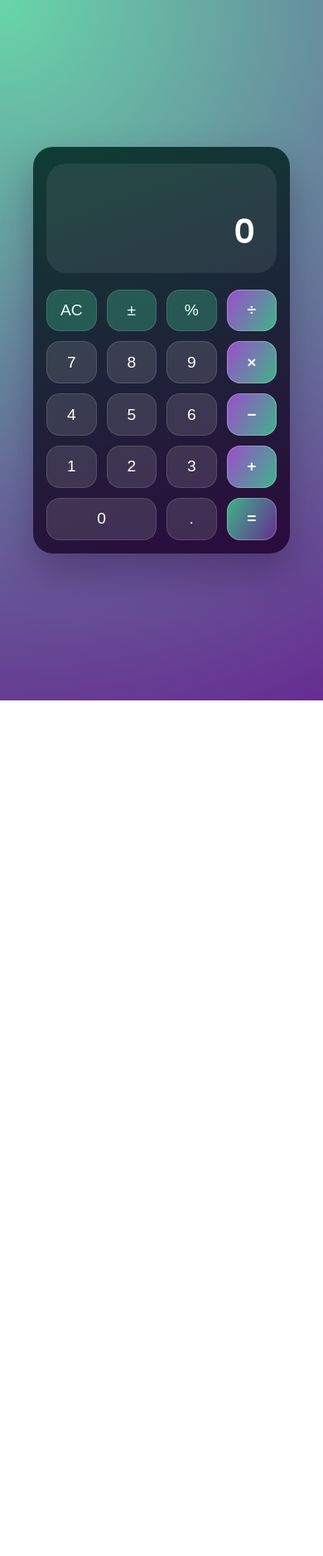
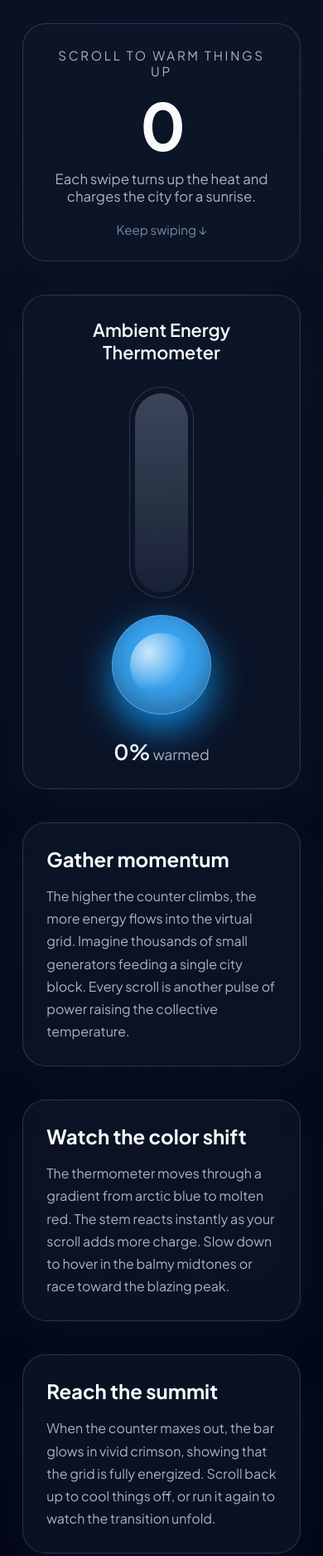
Before and after one commit to gettempapa/codex, a plain HTML site: page index.html in a window 390 px wide. Shown: the whole page at 83% size. Before the commit the page ends 844 px from the top, so only its background shows below. Drawn offline with Linux system fonts and the light colour scheme.

Commit message:
Create scroll-driven thermometer page

```diff
--- a/index.html
+++ b/index.html
@@ -3,47 +3,68 @@
   <head>
     <meta charset="utf-8" />
     <meta name="viewport" content="width=device-width, initial-scale=1" />
-    <title>Green &amp; Purple Calculator</title>
+    <title>Scroll Heat Thermometer</title>
     <link rel="preconnect" href="https://fonts.googleapis.com" />
     <link rel="preconnect" href="https://fonts.gstatic.com" crossorigin />
     <link
-      href="https://fonts.googleapis.com/css2?family=Poppins:wght@400;500;600&display=swap"
+      href="https://fonts.googleapis.com/css2?family=Plus+Jakarta+Sans:wght@400;500;600;700&display=swap"
       rel="stylesheet"
     />
     <link rel="stylesheet" href="styles.css" />
   </head>
   <body>
-    <main class="app">
-      <section class="calculator" aria-label="Calculator">
-        <header class="display" aria-live="polite">
-          <div class="expression" id="expression" aria-hidden="true"></div>
-          <output class="result" id="result" role="status" aria-live="polite">0</output>
-        </header>
-        <div class="keys" role="group" aria-label="Calculator keys">
-          <button type="button" class="key key--function" data-action="clear">AC</button>
-          <button type="button" class="key key--function" data-action="sign">±</button>
-          <button type="button" class="key key--function" data-action="percent">%</button>
-          <button type="button" class="key key--operator" data-operator="/">÷</button>
+    <main class="page" aria-label="Scroll activated heat counter">
+      <section class="hero">
+        <p class="eyebrow">Scroll to warm things up</p>
+        <div class="counter" id="counter" aria-live="polite">0</div>
+        <p class="subtitle">
+          Each swipe turns up the heat and charges the city for a sunrise.
+        </p>
+        <div class="scroll-hint" aria-hidden="true">Keep swiping ↓</div>
+      </section>
 
-          <button type="button" class="key" data-digit="7">7</button>
-          <button type="button" class="key" data-digit="8">8</button>
-          <button type="button" class="key" data-digit="9">9</button>
-          <button type="button" class="key key--operator" data-operator="*">×</button>
+      <section class="thermometer-card">
+        <h2 class="thermometer-title">Ambient Energy Thermometer</h2>
+        <div class="thermometer" id="thermometer" role="presentation">
+          <div class="thermometer__stem">
+            <div class="thermometer__track">
+              <div class="thermometer__fill" id="thermometerFill"></div>
+            </div>
+          </div>
+          <div class="thermometer__bulb" id="thermometerBulb"></div>
+        </div>
+        <div class="temperature-readout" aria-live="polite">
+          <span class="temperature-value" id="temperatureValue">0%</span>
+          warmed
+        </div>
+      </section>
 
-          <button type="button" class="key" data-digit="4">4</button>
-          <button type="button" class="key" data-digit="5">5</button>
-          <button type="button" class="key" data-digit="6">6</button>
-          <button type="button" class="key key--operator" data-operator="-">−</button>
+      <section class="story">
+        <h2>Gather momentum</h2>
+        <p>
+          The higher the counter climbs, the more energy flows into the virtual
+          grid. Imagine thousands of small generators feeding a single city
+          block. Every scroll is another pulse of power raising the collective
+          temperature.
+        </p>
+      </section>
 
-          <button type="button" class="key" data-digit="1">1</button>
-          <button type="button" class="key" data-digit="2">2</button>
-          <button type="button" class="key" data-digit="3">3</button>
-          <button type="button" class="key key--operator" data-operator="+">+</button>
+      <section class="story">
+        <h2>Watch the color shift</h2>
+        <p>
+          The thermometer moves through a gradient from arctic blue to molten
+          red. The stem reacts instantly as your scroll adds more charge. Slow
+          down to hover in the balmy midtones or race toward the blazing peak.
+        </p>
+      </section>
 
-          <button type="button" class="key key--wide" data-digit="0">0</button>
-          <button type="button" class="key" data-digit=".">.</button>
-          <button type="button" class="key key--operator" data-action="equals">=</button>
-        </div>
+      <section class="story">
+        <h2>Reach the summit</h2>
+        <p>
+          When the counter maxes out, the bar glows in vivid crimson, showing
+          that the grid is fully energized. Scroll back up to cool things off,
+          or run it again to watch the transition unfold.
+        </p>
       </section>
     </main>
     <script src="script.js" type="module"></script>
--- a/script.js
+++ b/script.js
@@ -1,214 +1,89 @@
-const resultEl = document.querySelector('#result');
-const expressionEl = document.querySelector('#expression');
-const keysEl = document.querySelector('.keys');
+const counterEl = document.querySelector('#counter');
+const thermometerEl = document.querySelector('#thermometer');
+const fillEl = document.querySelector('#thermometerFill');
+const bulbEl = document.querySelector('#thermometerBulb');
+const temperatureEl = document.querySelector('#temperatureValue');
 
-const state = {
-  current: '0',
-  previous: null,
-  operator: null,
-  overwrite: false,
-};
+const MAX_COUNT = 50000;
+const COLOR_START = { h: 205, s: 86, l: 58 }; // chilly blue
+const COLOR_END = { h: 5, s: 88, l: 52 }; // molten red
 
-function updateDisplay() {
-  resultEl.textContent = state.current;
+let ticking = false;
 
-  if (state.operator && state.previous !== null) {
-    expressionEl.textContent = `${state.previous} ${symbolForOperator(state.operator)}`;
-  } else {
-    expressionEl.textContent = '';
+function clamp(value, min, max) {
+  return Math.min(Math.max(value, min), max);
+}
+
+function lerp(start, end, t) {
+  return start + (end - start) * t;
+}
+
+function hslToCss({ h, s, l }) {
+  return `hsl(${h.toFixed(1)}, ${s.toFixed(1)}%, ${l.toFixed(1)}%)`;
+}
+
+function mixColor(t) {
+  return {
+    h: lerp(COLOR_START.h, COLOR_END.h, t),
+    s: lerp(COLOR_START.s, COLOR_END.s, t),
+    l: lerp(COLOR_START.l, COLOR_END.l, t),
+  };
+}
+
+function adjustLightness(color, delta) {
+  return { ...color, l: clamp(color.l + delta, 0, 100) };
+}
+
+function updateVisuals(progress) {
+  const eased = progress ** 1.15;
+  const count = Math.round(eased * MAX_COUNT);
+  const percent = Math.round(progress * 100);
+
+  counterEl.textContent = count.toLocaleString('en-US');
+  temperatureEl.textContent = `${percent}%`;
+
+  thermometerEl.style.setProperty('--fill-progress', eased.toString());
+
+  const color = mixColor(progress);
+  const lightColor = adjustLightness(color, 18);
+  const glowColor = adjustLightness(color, -12);
+
+  const colorCss = hslToCss(color);
+  const lightCss = hslToCss(lightColor);
+  const glowCss = hslToCss(glowColor);
+
+  thermometerEl.style.setProperty('--fill-color', colorCss);
+  thermometerEl.style.setProperty('--fill-color-light', lightCss);
+
+  fillEl.style.boxShadow = `0 0 30px ${colorCss}`;
+  bulbEl.style.background = colorCss;
+  bulbEl.style.boxShadow = `inset 0 -10px 30px rgba(15, 23, 42, 0.4), 0 18px 45px ${glowCss}`;
+}
+
+function calculateProgress() {
+  const doc = document.documentElement;
+  const scrollable = doc.scrollHeight - window.innerHeight;
+  if (scrollable <= 0) {
+    return 0;
+  }
+  const progress = window.scrollY / scrollable;
+  return clamp(progress, 0, 1);
+}
+
+function handleScroll() {
+  if (!ticking) {
+    window.requestAnimationFrame(() => {
+      const progress = calculateProgress();
+      updateVisuals(progress);
+      ticking = false;
+    });
+    ticking = true;
   }
 }
 
-function symbolForOperator(operator) {
-  return (
-    {
-      '+': '+',
-      '-': '−',
-      '*': '×',
-      '/': '÷',
-    }[operator] || ''
-  );
-}
+window.addEventListener('scroll', handleScroll, { passive: true });
+window.addEventListener('resize', handleScroll);
 
-function inputDigit(digit) {
-  if (state.overwrite) {
-    state.current = digit === '.' ? '0.' : digit;
-    state.overwrite = false;
-    updateDisplay();
-    return;
-  }
-
-  if (digit === '.') {
-    if (!state.current.includes('.')) {
-      state.current += '.';
-    }
-  } else {
-    state.current = state.current === '0' ? digit : state.current + digit;
-  }
-
-  updateDisplay();
-}
-
-function clearState() {
-  state.current = '0';
-  state.previous = null;
-  state.operator = null;
-  state.overwrite = false;
-  updateDisplay();
-}
-
-function toggleSign() {
-  if (state.current === '0') return;
-  state.current = state.current.startsWith('-')
-    ? state.current.slice(1)
-    : `-${state.current}`;
-  updateDisplay();
-}
-
-function applyPercent() {
-  const value = parseFloat(state.current);
-  if (Number.isNaN(value)) return;
-  state.current = (value / 100).toString();
-  updateDisplay();
-}
-
-function setOperator(operator) {
-  const currentValue = parseFloat(state.current);
-
-  if (state.operator && state.previous !== null && !state.overwrite) {
-    const result = evaluate(state.previous, currentValue, state.operator);
-    if (result !== null) {
-      state.previous = result;
-      state.current = String(result);
-    }
-  } else {
-    state.previous = currentValue;
-  }
-
-  state.operator = operator;
-  state.overwrite = true;
-  updateDisplay();
-}
-
-function evaluate(previous, current, operator) {
-  let result = null;
-  switch (operator) {
-    case '+':
-      result = previous + current;
-      break;
-    case '-':
-      result = previous - current;
-      break;
-    case '*':
-      result = previous * current;
-      break;
-    case '/':
-      if (current === 0) {
-        resultEl.textContent = 'Nope';
-        expressionEl.textContent = '';
-        state.current = '0';
-        state.previous = null;
-        state.operator = null;
-        state.overwrite = true;
-        return null;
-      }
-      result = previous / current;
-      break;
-    default:
-      return null;
-  }
-  return parseFloat(result.toFixed(10));
-}
-
-function handleEquals() {
-  if (state.operator === null || state.previous === null) {
-    return;
-  }
-  const currentValue = parseFloat(state.current);
-  const computation = evaluate(state.previous, currentValue, state.operator);
-  if (computation === null) {
-    return;
-  }
-  state.current = String(computation);
-  state.previous = null;
-  state.operator = null;
-  state.overwrite = true;
-  updateDisplay();
-}
-
-function handleKey({ target }) {
-  if (!(target instanceof HTMLButtonElement)) return;
-
-  if (target.dataset.digit) {
-    inputDigit(target.dataset.digit);
-    return;
-  }
-
-  if (target.dataset.operator) {
-    setOperator(target.dataset.operator);
-    return;
-  }
-
-  switch (target.dataset.action) {
-    case 'clear':
-      clearState();
-      break;
-    case 'sign':
-      toggleSign();
-      break;
-    case 'percent':
-      applyPercent();
-      break;
-    case 'equals':
-      handleEquals();
-      break;
-    default:
-      break;
-  }
-}
-
-function handleKeyboard(event) {
-  const { key } = event;
-
-  if (/[0-9]/.test(key)) {
-    inputDigit(key);
-    return;
-  }
-
-  if (key === '.') {
-    inputDigit(key);
-    return;
-  }
-
-  if (['+', '-', '*', '/'].includes(key)) {
-    event.preventDefault();
-    setOperator(key);
-    return;
-  }
-
-  if (key === 'Enter' || key === '=') {
-    event.preventDefault();
-    handleEquals();
-    return;
-  }
-
-  if (key === 'Backspace') {
-    if (state.overwrite || state.current.length === 1) {
-      state.current = '0';
-    } else {
-      state.current = state.current.slice(0, -1);
-    }
-    state.overwrite = false;
-    updateDisplay();
-    return;
-  }
-
-  if (key === 'Escape') {
-    clearState();
-  }
-}
-
-keysEl.addEventListener('click', handleKey);
-window.addEventListener('keydown', handleKeyboard);
-
-updateDisplay();
+document.addEventListener('DOMContentLoaded', () => {
+  updateVisuals(calculateProgress());
+});
--- a/styles.css
+++ b/styles.css
@@ -1,17 +1,14 @@
 :root {
   color-scheme: light;
-  font-family: 'Poppins', system-ui, -apple-system, BlinkMacSystemFont, 'Segoe UI',
-    sans-serif;
-  --green-900: #0f3d33;
-  --green-500: #3eb489;
-  --green-300: #68d6a8;
-  --purple-900: #2b0a3d;
-  --purple-600: #662c91;
-  --purple-400: #9c4dcc;
-  --surface: #f4f5fb;
-  --text-primary: #ffffff;
-  --text-secondary: rgba(255, 255, 255, 0.7);
-  --shadow: 0 22px 45px rgba(43, 10, 61, 0.35);
+  font-family: 'Plus Jakarta Sans', system-ui, -apple-system, BlinkMacSystemFont,
+    'Segoe UI', sans-serif;
+  --background-top: #0b1226;
+  --background-bottom: #020617;
+  --text-primary: #f8fafc;
+  --text-secondary: rgba(226, 232, 240, 0.75);
+  --card-surface: rgba(15, 23, 42, 0.65);
+  --card-border: rgba(148, 163, 184, 0.25);
+  --shadow-soft: 0 24px 60px rgba(15, 23, 42, 0.45);
 }
 
 * {
@@ -21,109 +18,166 @@
 body {
   margin: 0;
   min-height: 100vh;
-  display: grid;
-  place-items: center;
-  background: radial-gradient(circle at top left, var(--green-300), var(--purple-600));
+  background: linear-gradient(180deg, var(--background-top), var(--background-bottom));
   color: var(--text-primary);
 }
 
-.app {
-  padding: 2rem 1.5rem;
-  width: min(420px, calc(100% - 2rem));
+.page {
+  width: min(520px, 100%);
+  margin: 0 auto;
+  padding: clamp(1.75rem, 6vw, 3rem) clamp(1.25rem, 7vw, 3.25rem) 6rem;
+  display: flex;
+  flex-direction: column;
+  gap: clamp(2.5rem, 8vw, 4rem);
 }
 
-.calculator {
-  background: linear-gradient(160deg, var(--green-900), var(--purple-900));
-  border-radius: 32px;
-  box-shadow: var(--shadow);
-  padding: 1.75rem 1.5rem 1.5rem;
+.hero,
+.thermometer-card,
+.story {
+  background: var(--card-surface);
+  border: 1px solid var(--card-border);
+  border-radius: 28px;
+  box-shadow: var(--shadow-soft);
+  padding: clamp(1.75rem, 6vw, 2.75rem);
+  backdrop-filter: blur(12px);
+}
+
+.hero {
+  text-align: center;
   display: grid;
   gap: 1.25rem;
 }
 
-.display {
-  background: rgba(255, 255, 255, 0.08);
-  border-radius: 24px;
-  padding: 1.25rem 1.5rem;
-  text-align: right;
-  min-height: 96px;
-  display: flex;
-  flex-direction: column;
-  justify-content: center;
-  gap: 0.45rem;
+.eyebrow {
+  font-size: 0.95rem;
+  letter-spacing: 0.18em;
+  text-transform: uppercase;
+  color: var(--text-secondary);
+  margin: 0;
 }
 
-.expression {
-  font-size: 1rem;
-  font-weight: 400;
-  color: var(--text-secondary);
-  min-height: 1.5em;
-  overflow-wrap: anywhere;
+.counter {
+  font-size: clamp(4.5rem, 20vw, 6.75rem);
+  font-weight: 700;
+  line-height: 0.9;
+  letter-spacing: -0.04em;
 }
 
-.result {
-  font-size: clamp(2.5rem, 6vw, 3.2rem);
-  font-weight: 600;
-  letter-spacing: 0.05em;
+.subtitle {
+  margin: 0;
+  font-size: 1.05rem;
+  color: var(--text-secondary);
 }
 
-.keys {
-  display: grid;
-  grid-template-columns: repeat(4, minmax(0, 1fr));
-  gap: 0.75rem;
+.scroll-hint {
+  font-size: 0.95rem;
+  color: rgba(148, 163, 184, 0.8);
 }
 
-.key {
-  background: rgba(255, 255, 255, 0.12);
-  border: none;
-  color: inherit;
-  border-radius: 20px;
-  font-size: 1.35rem;
-  font-weight: 500;
-  padding: 1rem;
-  transition: transform 0.12s ease, box-shadow 0.12s ease, background-color 0.12s ease;
-  cursor: pointer;
-  box-shadow: inset 0 0 0 1px rgba(255, 255, 255, 0.12);
+.thermometer-card {
+  position: sticky;
+  top: clamp(1.25rem, 6vw, 2rem);
+  display: grid;
+  gap: 1.75rem;
+  justify-items: center;
 }
 
-.key:focus-visible {
-  outline: 3px solid var(--green-300);
-  outline-offset: 3px;
+.thermometer-title {
+  margin: 0;
+  font-size: 1.35rem;
+  font-weight: 600;
+  text-align: center;
 }
 
-.key:active {
-  transform: scale(0.98);
+.thermometer {
+  --fill-progress: 0;
+  --fill-color: #38bdf8;
+  --fill-color-light: #bae6fd;
+  display: grid;
+  justify-items: center;
+  gap: 1.25rem;
 }
 
-.key--function {
-  background: rgba(62, 180, 137, 0.35);
-  color: #ebfff6;
+.thermometer__stem {
+  padding: 0.4rem;
+  border-radius: 999px;
+  background: rgba(15, 23, 42, 0.55);
+  border: 1px solid rgba(148, 163, 184, 0.25);
 }
 
-.key--operator {
-  background: linear-gradient(120deg, var(--purple-400), var(--green-500));
-  color: #fef6ff;
-  font-weight: 600;
-  box-shadow: inset 0 0 0 1px rgba(255, 255, 255, 0.25);
+.thermometer__track {
+  position: relative;
+  width: 78px;
+  height: 280px;
+  border-radius: 999px;
+  background: linear-gradient(180deg, rgba(148, 163, 184, 0.35), rgba(30, 41, 59, 0.65));
+  overflow: hidden;
 }
 
-.key--operator[data-action='equals'] {
-  background: linear-gradient(120deg, var(--green-500), var(--purple-600));
+.thermometer__fill {
+  position: absolute;
+  inset: 0;
+  transform-origin: center bottom;
+  transform: scaleY(var(--fill-progress));
+  background: linear-gradient(180deg, var(--fill-color-light) 0%, var(--fill-color) 100%);
+  transition: transform 120ms ease-out;
 }
 
-.key--wide {
-  grid-column: span 2;
+.thermometer__bulb {
+  position: relative;
+  width: 140px;
+  height: 140px;
+  border-radius: 50%;
+  background: var(--fill-color);
+  border: 1px solid rgba(148, 163, 184, 0.25);
+  box-shadow: inset 0 -10px 30px rgba(15, 23, 42, 0.4), 0 18px 45px rgba(14, 116, 144, 0.35);
+  transition: background-color 150ms ease-out, box-shadow 150ms ease-out;
 }
 
-@media (max-width: 480px) {
-  .calculator {
-    border-radius: 24px;
-    padding: 1.25rem 1rem 1rem;
+.thermometer__bulb::after {
+  content: '';
+  position: absolute;
+  inset: 18%;
+  border-radius: 50%;
+  background: radial-gradient(circle at 30% 30%, rgba(255, 255, 255, 0.75), transparent 62%);
+  mix-blend-mode: screen;
+}
+
+.temperature-readout {
+  font-size: 1.1rem;
+  color: var(--text-secondary);
+}
+
+.temperature-value {
+  font-size: 1.6rem;
+  font-weight: 600;
+  color: var(--text-primary);
+}
+
+.story {
+  display: grid;
+  gap: 1rem;
+}
+
+.story h2 {
+  margin: 0;
+  font-size: 1.5rem;
+}
+
+.story p {
+  margin: 0;
+  color: var(--text-secondary);
+  line-height: 1.7;
+}
+
+@media (max-width: 420px) {
+  .thermometer__track {
+    width: 64px;
+    height: 240px;
   }
 
-  .key {
-    border-radius: 16px;
-    font-size: 1.2rem;
-    padding: 0.9rem 0.85rem;
+  .thermometer__bulb {
+    width: 120px;
+    height: 120px;
   }
 }
```
